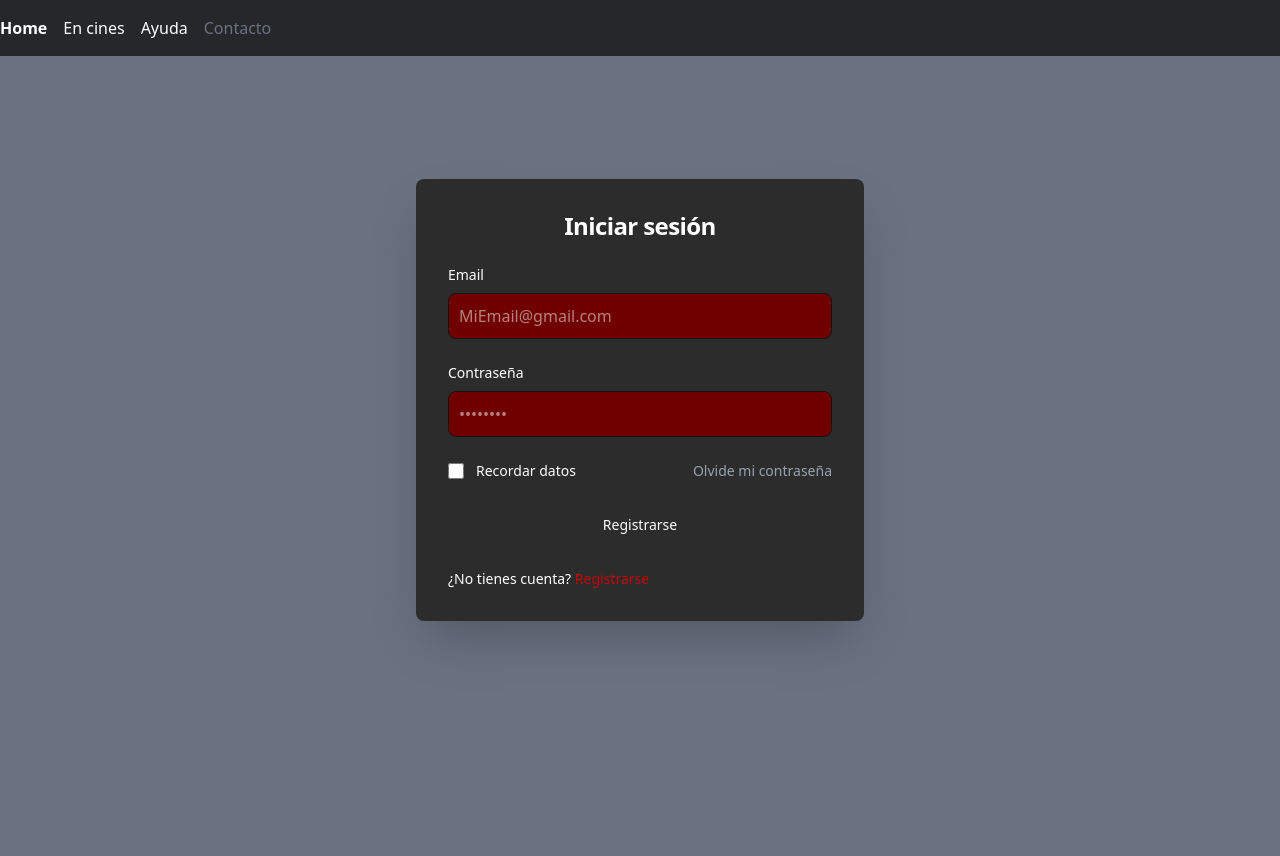
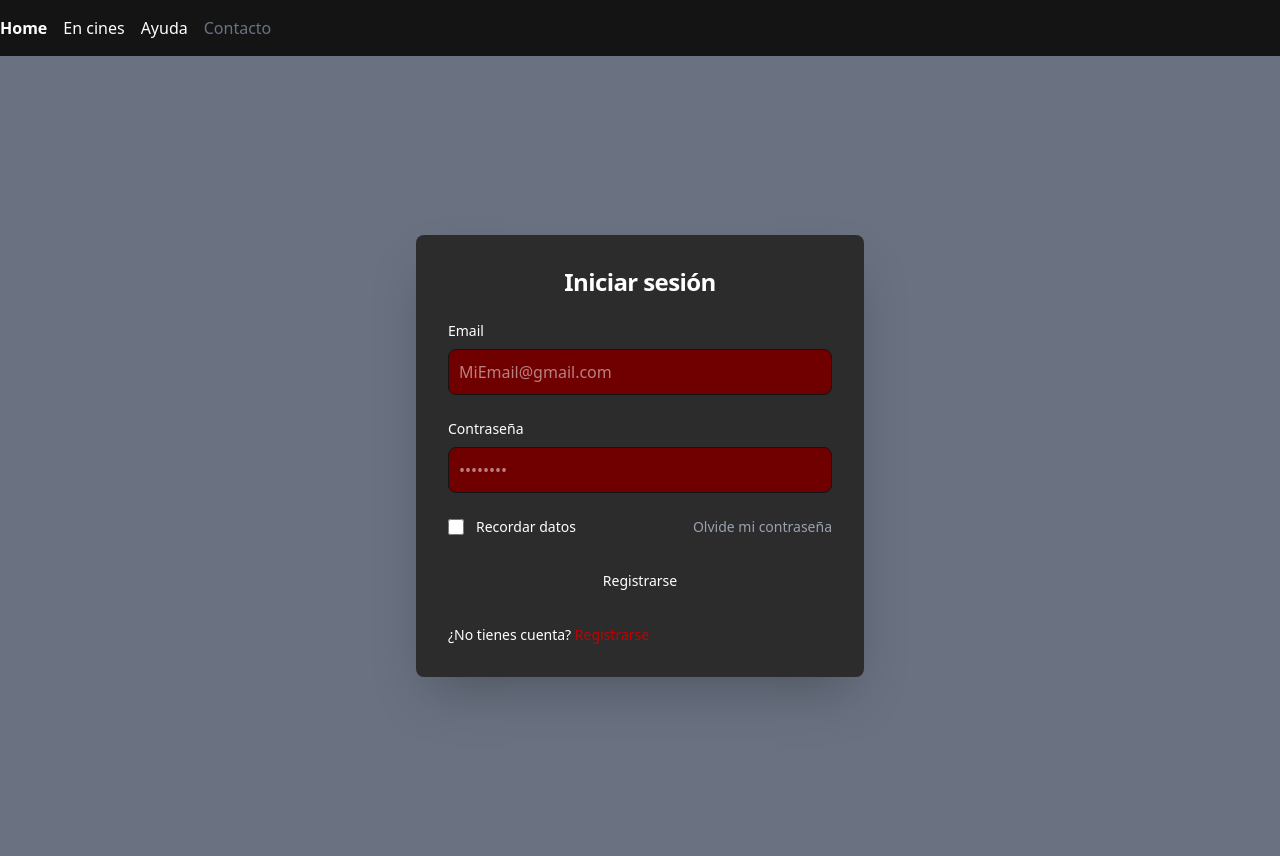
Before and after one commit to AleHts29/App_Cine_TPF_IDS, a Flask app: page /login in a window 1280 px wide. Before the commit the page ends 643 px from the top, so only its background shows below. Run offline with Flask 3, Linux system fonts and the light colour scheme; style sheets or scripts are compiled from the project's sources.

Commit message:
cambios al base 2

```diff
--- a/frontend/templates/base.html
+++ b/frontend/templates/base.html
@@ -20,7 +20,7 @@
 
 <body class="bg-[#141414] text-white">
 
-    <nav class="absolute w-full bg-[#141414]/80">
+    <nav class="w-full bg-[#141414]/80 z-50">
         <div class="container mx-auto">
             <div class="flex justify-start space-x-4 py-4">
                 <a href="#" class="text-white font-bold">Home</a>
```
